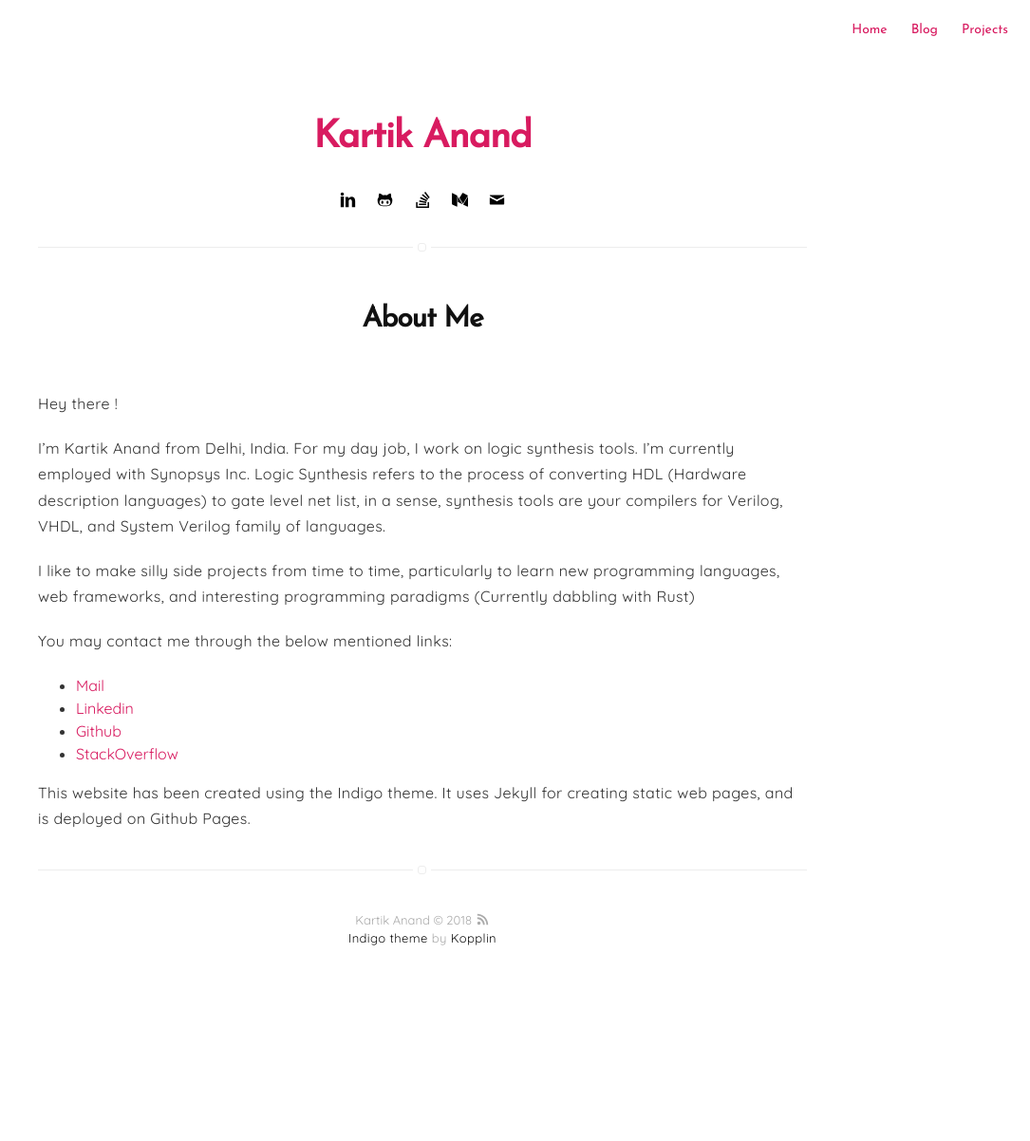
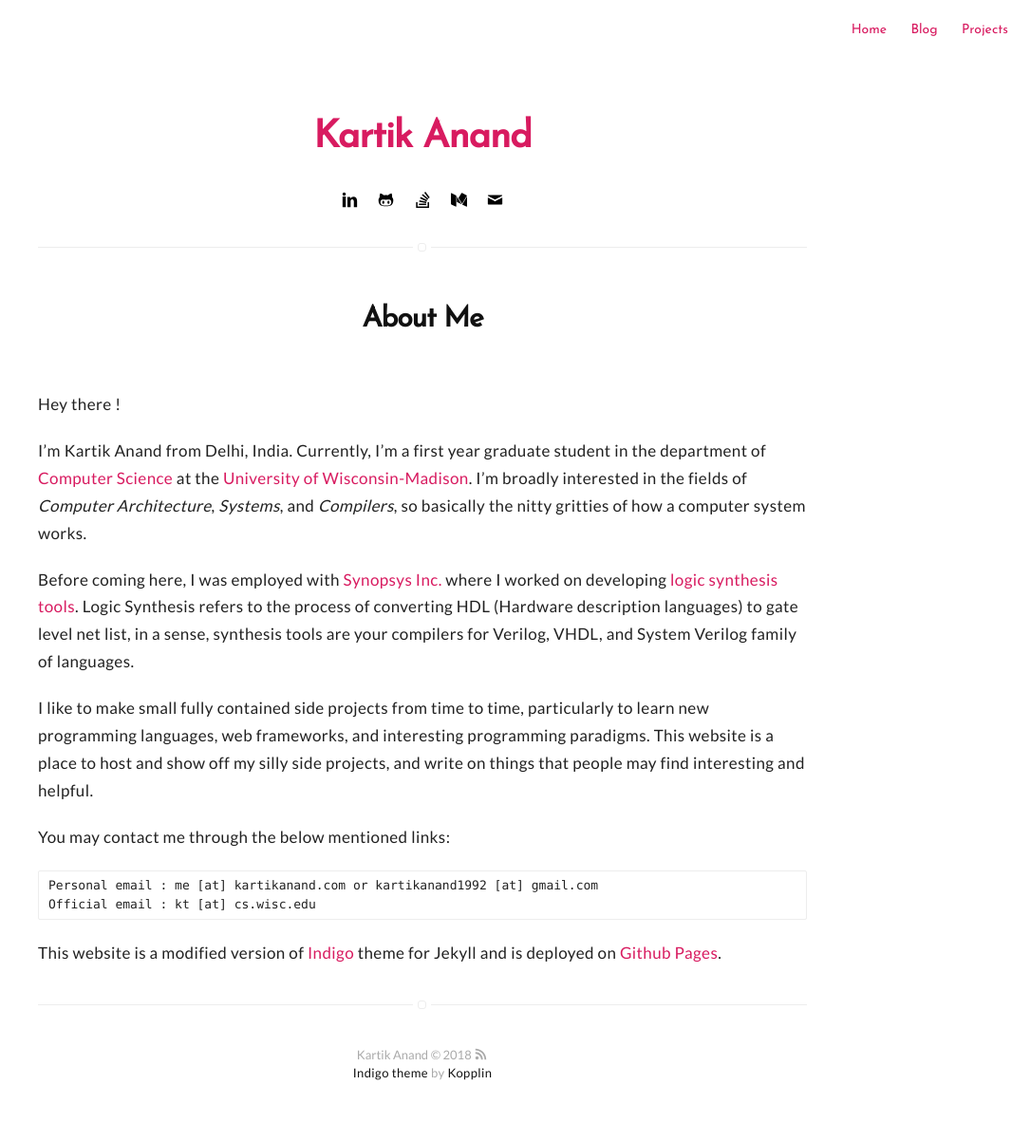
Before and after one commit to kartikanand/kartikanand.github.io, a Jekyll site: the page built from about.md, in a window 1280 px wide. Shown: the whole page at 95% size, without its empty margins (195-1280 px from the left). Built offline with Jekyll 4.4.1, drawn with Linux system fonts in a browser that asks for light colours; before the commit the page ends 1059 px from its top, so only the background shows below that.

Commit message:
change font; update about.md

```diff
--- a/_layouts/default.html
+++ b/_layouts/default.html
@@ -18,7 +18,7 @@ layout:
 
     <link rel="canonical" href="{{ site.url }}{{ page.url | replace:'index.html','' }}">
     <link rel="alternate" type="application/rss+xml" title="{{ site.title }}" href="{{ site.url }}{{ "/feed.xml" }}" />
-    <link href="https://fonts.googleapis.com/css?family=Josefin+Sans|Quicksand" rel="stylesheet">
+    <link href="https://fonts.googleapis.com/css?family=Josefin+Sans|Lato" rel="stylesheet">
 
     <style>
     {% capture scss_sheet %}{% include style.scss %}{% endcapture %}
--- a/_sass/base/general.sass
+++ b/_sass/base/general.sass
@@ -3,7 +3,7 @@ body, html
 
 body
 	line-height: 1
-	font: 16px $fontSans
+	font: 17px $fontSans
 	color: $alpha
 
 h1, h2, h3, h4
--- a/_sass/base/variables.sass
+++ b/_sass/base/variables.sass
@@ -1,8 +1,8 @@
-$fontSans: "Quicksand", "PT Sans", Helvetica, Arial, sans-serif
+$fontSans: "Lato", "PT Sans", Helvetica, Arial, sans-serif
 $fontHeading : "Josefin Sans", $fontSans, Helvetica, Arial, sans-serif
 $fontMonospace: "Consolas", Liberation Mono, Menlo, Courier, monospace
 
-$alpha: #333
+$alpha: rgba(0, 0, 0, 0.87)
 $beta: #111
 $gama: #aaa
 $delta: #D81B60
--- a/about.md
+++ b/about.md
@@ -9,15 +9,15 @@ title: About
 
 Hey there !
 
-I’m Kartik Anand from Delhi, India. For my day job, I work on logic synthesis tools. I’m currently employed with Synopsys Inc. Logic Synthesis refers to the process of converting HDL (Hardware description languages) to gate level net list, in a sense, synthesis tools are your compilers for Verilog, VHDL, and System Verilog family of languages.
+I’m Kartik Anand from Delhi, India. Currently, I'm a first year graduate student in the department of [Computer Science](http://www.cs.wisc.edu) at the [University of Wisconsin-Madison](https://www.wisc.edu). I'm broadly interested in the fields of *Computer Architecture*, *Systems*, and *Compilers*, so basically the nitty gritties of how a computer system works.
 
-I like to make silly side projects from time to time, particularly to learn new programming languages, web frameworks, and interesting programming paradigms (Currently dabbling with Rust)
+Before coming here, I was employed with [Synopsys Inc.](https://www.synopsys.com) where I worked on developing [logic synthesis tools](https://en.wikipedia.org/wiki/Logic_synthesis). Logic Synthesis refers to the process of converting HDL (Hardware description languages) to gate level net list, in a sense, synthesis tools are your compilers for Verilog, VHDL, and System Verilog family of languages.
+
+I like to make small fully contained side projects from time to time, particularly to learn new programming languages, web frameworks, and interesting programming paradigms. This website is a place to host and show off my silly side projects, and write on things that people may find interesting and helpful.
 
 You may contact me through the below mentioned links:
 
-- [Mail](mailto:me@kartikanand.com)
-- [Linkedin](http://linkedin.com/in/kartikanand1)
-- [Github](https://github.com/kartikanand)
-- [StackOverflow](http://stackoverflow.com/users/1251851/kartik-anand)
+    Personal email : me [at] kartikanand.com or kartikanand1992 [at] gmail.com
+    Official email : kt [at] cs.wisc.edu
 
-This website has been created using the Indigo theme. It uses Jekyll for creating static web pages, and is deployed on Github Pages.
+This website is a modified version of [Indigo](https://github.com/sergiokopplin/indigo) theme for Jekyll and is deployed on [Github Pages](https://pages.github.com).
```
